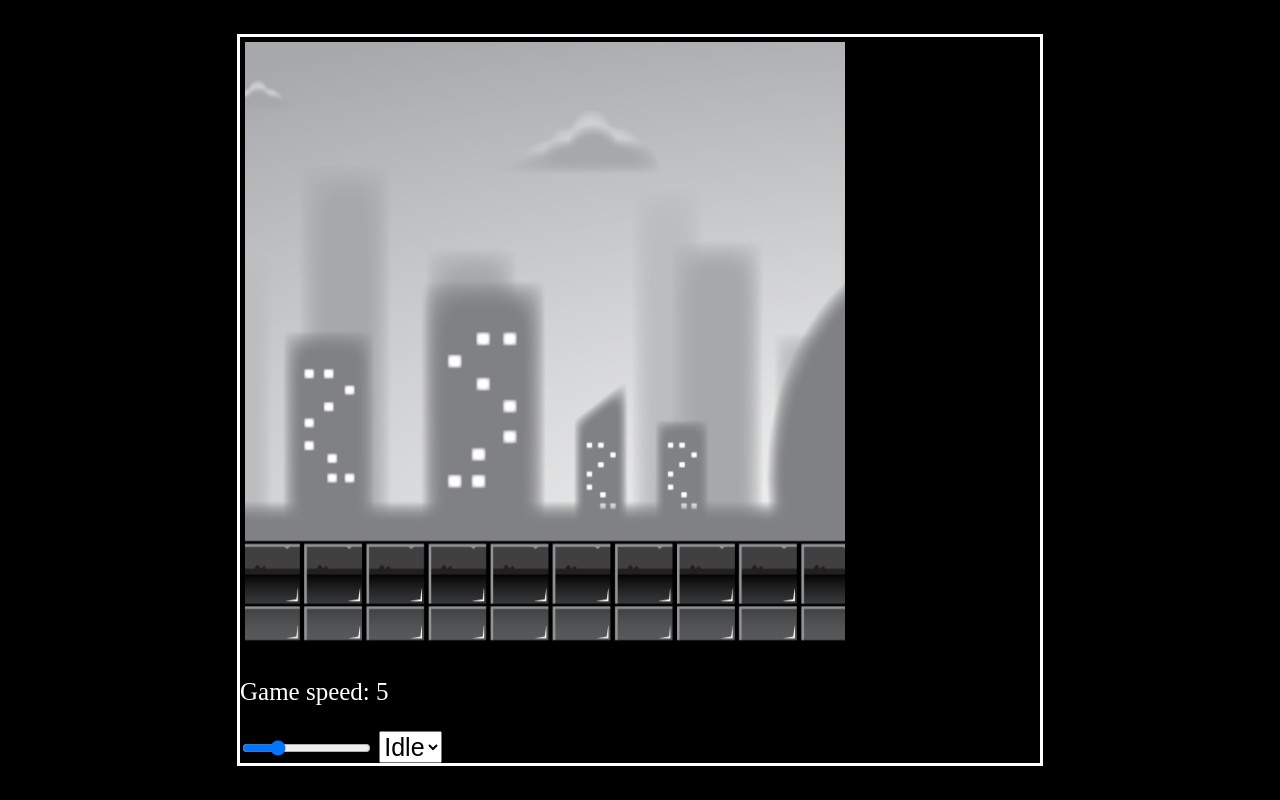
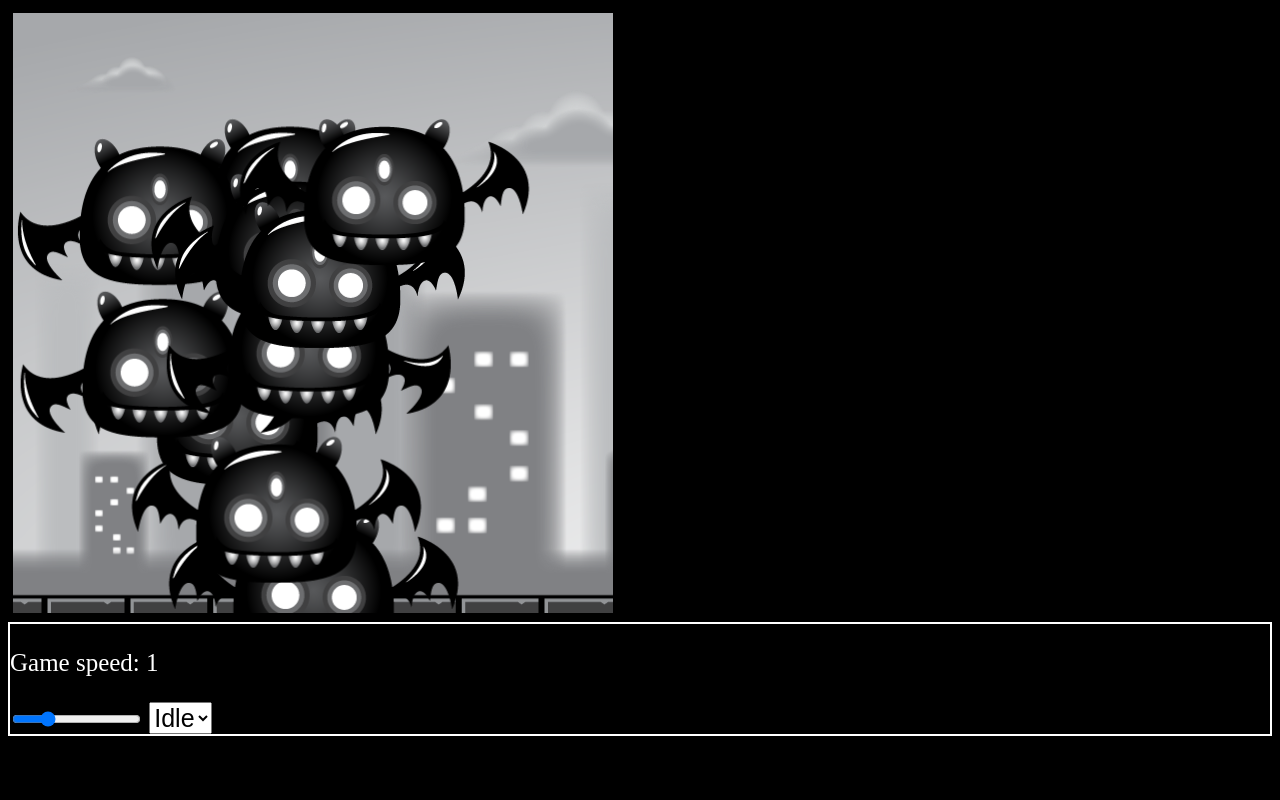
Before and after one commit to legitminh/JavascriptGame, a plain HTML site: page index.html in a window 1280 px wide. Drawn offline with Linux system fonts and the light colour scheme; animation ran at ten frames a second.

Commit message:
mouse position reader

```diff
--- a/index.html
+++ b/index.html
@@ -10,14 +10,12 @@
 </head>
 
 <body>
-  <div id = "container">
   <div>
-      <canvas id="canvas1"></canvas>
+    <canvas width = "600" height = "600" id="canvas1"></canvas>
   </div>
-
   <div class="controls">
     <p>Game speed: <span id = 'showGameSpeed'></span> </p>
-      <input type = "range" min = "0" max = "20" value = "5" class="slider" id="slider">
+    <input step="0.0625" type = "range" min = "0" max = "4" value = "1" class="slider" id="slider">
     <select id="stateSelection" name="animations">
       <option value="idle">Idle</option>
       <option value="jump">Idle</option>
--- a/script.js
+++ b/script.js
@@ -1,7 +1,9 @@
 let playerState = "idle"; //player animation state
 let gameSpeed = 0; //px/s
+let lastTime = 0;
+let dt = 0;
 const canvas = document.getElementById('canvas1');
-
+let mouseBox = undefined;
 const dropdown = document.getElementById('stateSelection');
 dropdown.addEventListener('change', function(e){
   playerState = e.target.value;
@@ -11,16 +13,24 @@ const slider = document.getElementById("slider");
 const showGameSpeed = document.getElementById("showGameSpeed");
 showGameSpeed.innerHTML = gameSpeed = slider.value;
 
+//GameSpeedSlider listener
 slider.addEventListener('change', function (e) {
   gameSpeed = e.target.value;
   showGameSpeed.innerHTML = gameSpeed;
-})
+});
+
 window.addEventListener('load', function(){ //only run when website is loaded, in case of large website
 const ctx = canvas.getContext('2d')
 console.log(ctx);
-const CANVAS_WIDTH = canvas.width = 800;
-const CANVAS_HEIGHT = canvas.height = 700;
+const CANVAS_WIDTH = canvas.width = 600;
+const CANVAS_HEIGHT = canvas.height = 600;
+let canvasPosition = canvas.getBoundingClientRect();
+window.addEventListener('click', function(e){
+  mouseBox = [e.x - canvasPosition.left - 25, e.y - canvasPosition.top - 25, 50, 50];
+  console.log(mouseBox);
+  console.log(canvasPosition);
 
+});
 //BgImages
   const backgroundLayer1 = new Image();
   backgroundLayer1.src = 'backgroundLayers/layer-1.png';
@@ -36,7 +46,6 @@ const CANVAS_HEIGHT = canvas.height = 700;
   playerImage.src = 'shadow_dog.png';
 
 
-var framewidthDict = {}
 var gameFrame = 0;
 var sx = 0;
 var sy = 0;
@@ -85,6 +94,7 @@ const animationStates = [
     frames: 4,
   },
 ];
+
 var spriteAnimations = [];
 animationStates.forEach((state, index) => { //set up player animations values in animationStates
   let frames = {
@@ -120,10 +130,7 @@ class Layer{
     ctx.drawImage(this.image, this.x, this.y, this.width, this.height);
     ctx.drawImage(this.image, this.x + this.width, this.y, this.width, this.height);
   }
-  updateAndDraw(){
-    this.update();
-    this.draw();
-  }
+  updateAndDraw(){this.update();this.draw();}
 };
 const layers = [
   new Layer(backgroundLayer1,0.2),
@@ -133,21 +140,62 @@ const layers = [
   new Layer(backgroundLayer5,1),
 ];
 
-function animate() { //global render loop
+class Enemy{
+  constructor(){
+    this.image = new Image();
+    this.image.src = 'enemies/enemy1.png';
+    this.frameCount = 6;
+    this.xs = 293;
+    this.ys = 155;
+
+    this.x = Math.random() * (CANVAS_WIDTH -  this.xs);
+    this.y = Math.random() * (CANVAS_HEIGHT - this.ys);
+    this.speed = -1;
+    this.animationSpeed = Math.random()+0.5;
+
+  }
+  update(){
+    if ((this.x + this.xs) < 0){
+      this.x = CANVAS_WIDTH;
+    }
+    else{
+      this.x += this.speed*gameSpeed;
+    }
+    this.y += Math.sin(gameFrame/20*this.animationSpeed)*2;
+  }
+  draw(){
+    ctx.drawImage(this.image, (Math.floor(gameFrame*gameSpeed*this.animationSpeed)%this.frameCount) * this.xs, 0, this.xs, this.ys, this.x, this.y, this.xs, this.ys,
+      );
+  }
+  updateAndDraw(){this.update();this.draw();}
+}
+let enemiesArray = [];
+for (let i = 0; i<10; i++){
+  enemiesArray.push(new Enemy());
+}
+
+function animate(timestamp) { //global render loop
+  console.log(dt);
+  dt = timestamp - lastTime;//ms per frame
+  lastTime = timestamp;
   ctx.clearRect(0, 0, CANVAS_WIDTH, CANVAS_HEIGHT);
   let animationLength = spriteAnimations[playerState].loc.length;
-  let x = sw * (Math.floor(gameFrame * gameSpeed / 20) % animationLength);
-  let y = spriteAnimations[playerState].loc[(Math.floor(gameFrame / 5) % animationLength)].y;
+  let x = sw * (Math.floor(gameFrame * gameSpeed) % animationLength);
+  let y = spriteAnimations[playerState].loc[(Math.floor(gameFrame * gameSpeed) % animationLength)].y;
   //ctx.drawImage(playerImage, sw * (Math.floor(gameFrame / 5) % 7), sy, sw, sh, 0, 0, sw, sh);
   //image, sx, sy, sourcewidth, sourceheight, dx,dy,dw,dh
 
 
   gameFrame++;
-  layers.forEach(object => {
-    object.updateAndDraw();
-  });
+  layers.forEach(object => {object.updateAndDraw();});
+  enemiesArray.forEach(object => {object.updateAndDraw()})
   ctx.drawImage(playerImage, x, y, sw, sh, 0, 0, sw, sh);
+  if (mouseBox !== undefined){
+    ctx.fillStyle = 'white';
+    ctx.fillRect(mouseBox[0],mouseBox[1],mouseBox[2],mouseBox[3]);
+  }
   requestAnimationFrame(animate);
+
 }
-animate();
+animate(0);
 });
--- a/style.css
+++ b/style.css
@@ -7,14 +7,8 @@ html {
 body {
   background: black;
 }
-#container {
-  position: absolute;
-  width: 800px;
-  transform: translate(-50%, -50%);
-  top: 50%;
-  left: 50%;
-  border: 3px solid white;
-  font-size: 25px;
+.controls {
+  border: 2px solid white;
 }
 
 #canvas1 {
```
Lines whose indentation alone changed are shown as unchanged.
